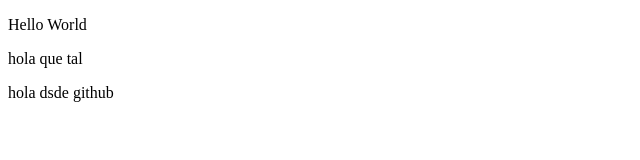
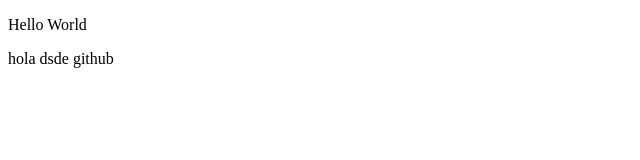
Before and after one commit to rlence/test-git-hub, a plain HTML site: page index.html in a window 1280 px wide. Shown: the whole page, without its empty margins (0-640 px from the left). Drawn offline with Linux system fonts and the light colour scheme.

Commit message:
delete line 10

```diff
--- a/index.html
+++ b/index.html
@@ -7,7 +7,7 @@
 </head>
 <body>
   <p>Hello World</p>
-  <p> hola que tal</p>
+
   <p> hola dsde github</p>
 </body>
 </html>
```
